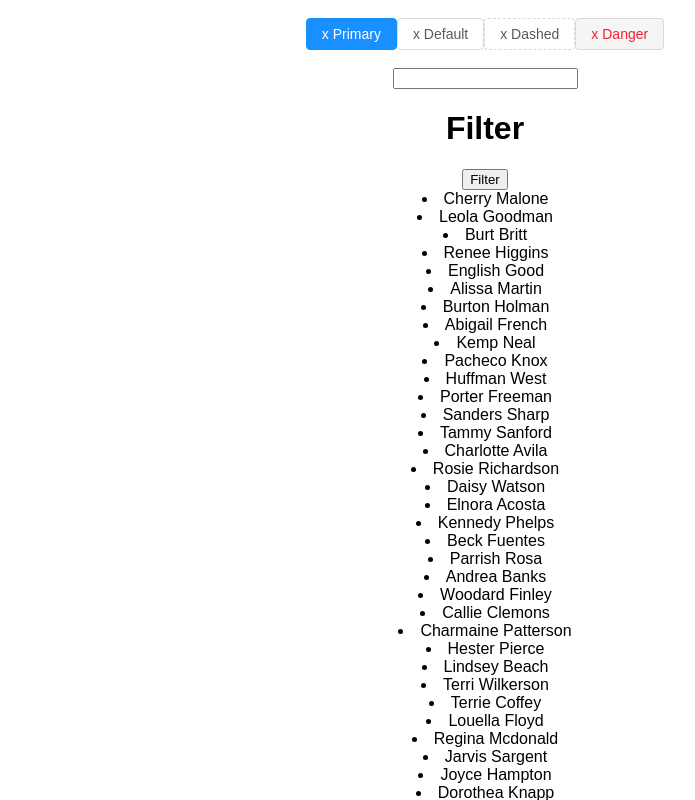
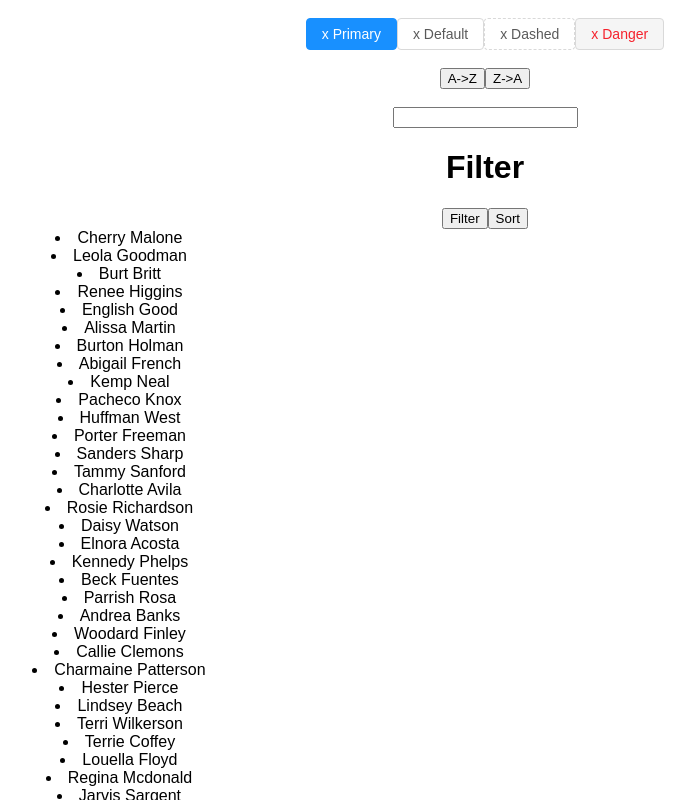
Before and after one commit to bkchu/react-adv-afternoon, a React (Create React App) app: page / in a window 1280 px wide. Shown: the top 800 px of the page, without its empty margins (155-850 px from the left). Built offline with nearby package versions, Linux system fonts and the light colour scheme.

Commit message:
finished sorting

```diff
--- a/src/components/List/List.js
+++ b/src/components/List/List.js
@@ -1,24 +1,40 @@
 import React from "react";
 import withPeople from "../hoc/withPeople";
 import withFilter from "../hoc/withFilter";
+import withSort from "../hoc/withSort";
 
-const List = ({ people, filterThis, list }) => {
+const List = ({ people, filterThis, filteredList, sortThis, sortedList }) => {
   return (
     <div>
       <h1>Filter</h1>
       <button onClick={() => filterThis(people)}>Filter</button>
-      {list[0]
-        ? list.map((item, index) => {
-            return <p key={index}>{`${item.name}`}</p>;
+      <button onClick={() => sortThis(people)}>Sort</button>
+      <div
+        style={{
+          display: "flex",
+          justifyContent: "space-around"
+        }}
+      >
+        <div>
+          {filteredList[0]
+            ? filteredList.map((item, index) => {
+                return <li key={index}>{`${item.name}`}</li>;
               })
             : people[0] &&
               people.map((person, index) => {
                 return <li key={index}>{`${person.name}`}</li>;
               })}
-
+        </div>
         <br />
+        <div>
+          {sortedList[0] &&
+            sortedList.map((item, index) => {
+              return <li key={index}>{item.name}</li>;
+            })}
+        </div>
+      </div>
     </div>
   );
 };
 
-export default withFilter(withPeople(List));
+export default withSort(withFilter(withPeople(List)));
--- a/src/components/hoc/withFilter.js
+++ b/src/components/hoc/withFilter.js
@@ -39,7 +39,7 @@ const withFilter = Component => {
           <Component
             {...this.props}
             filterThis={this.setList}
-            list={this.state.filteredItems}
+            filteredList={this.state.filteredItems}
           />
         </div>
       );
--- /dev/null
+++ b/src/components/hoc/withSort.js
@@ -0,0 +1,73 @@
+import React from "react";
+
+const withSort = Component => {
+  return class extends React.Component {
+    state = {
+      name: "",
+      items: [],
+      sortedItems: []
+    };
+
+    onAscending = () => {
+      console.log(this.state.items);
+      this.setState({
+        sortedItems: this.state.items.slice().sort((a, b) => {
+          let nameA = a.name.toUpperCase(); // ignore upper and lowercase
+          let nameB = b.name.toUpperCase(); // ignore upper and lowercase
+          if (nameA < nameB) {
+            return -1;
+          }
+          if (nameA > nameB) {
+            return 1;
+          }
+
+          // names must be equal
+          return 0;
+        })
+      });
+    };
+
+    onDescending = () => {
+      console.log(this.state.items);
+      this.setState({
+        sortedItems: this.state.items
+          .slice()
+          .sort((a, b) => {
+            let nameA = a.name.toUpperCase(); // ignore upper and lowercase
+            let nameB = b.name.toUpperCase(); // ignore upper and lowercase
+            if (nameA < nameB) {
+              return -1;
+            }
+            if (nameA > nameB) {
+              return 1;
+            }
+
+            // names must be equal
+            return 0;
+          })
+          .reverse()
+      });
+    };
+
+    setList = items => {
+      this.setState({ items });
+    };
+
+    render() {
+      return (
+        <div>
+          <br />
+          <button onClick={this.onAscending}>A->Z</button>
+          <button onClick={this.onDescending}>Z->A</button>
+          <Component
+            {...this.props}
+            sortThis={this.setList}
+            sortedList={this.state.sortedItems}
+          />
+        </div>
+      );
+    }
+  };
+};
+
+export default withSort;
```
Lines whose indentation alone changed are shown as unchanged.
